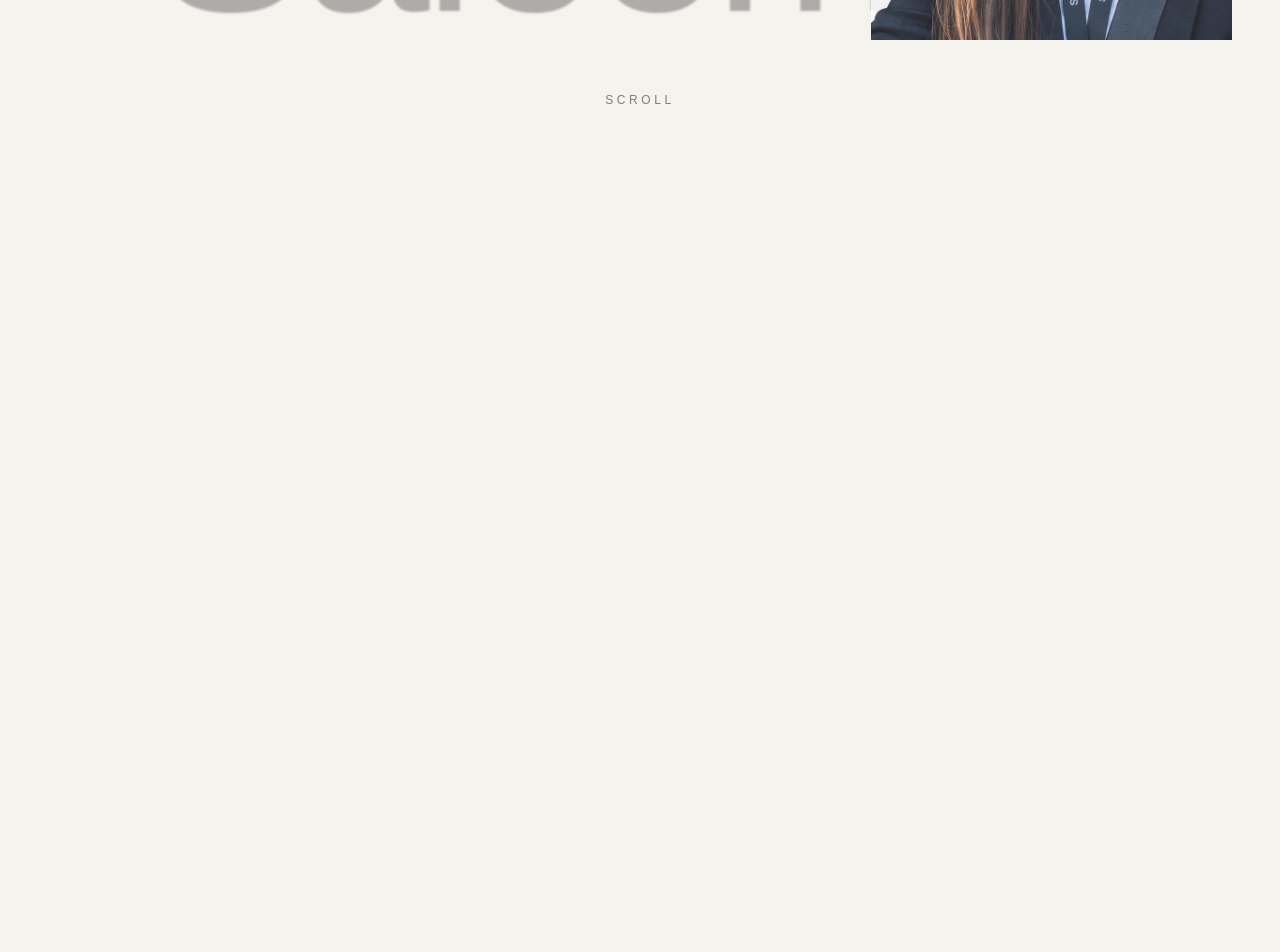
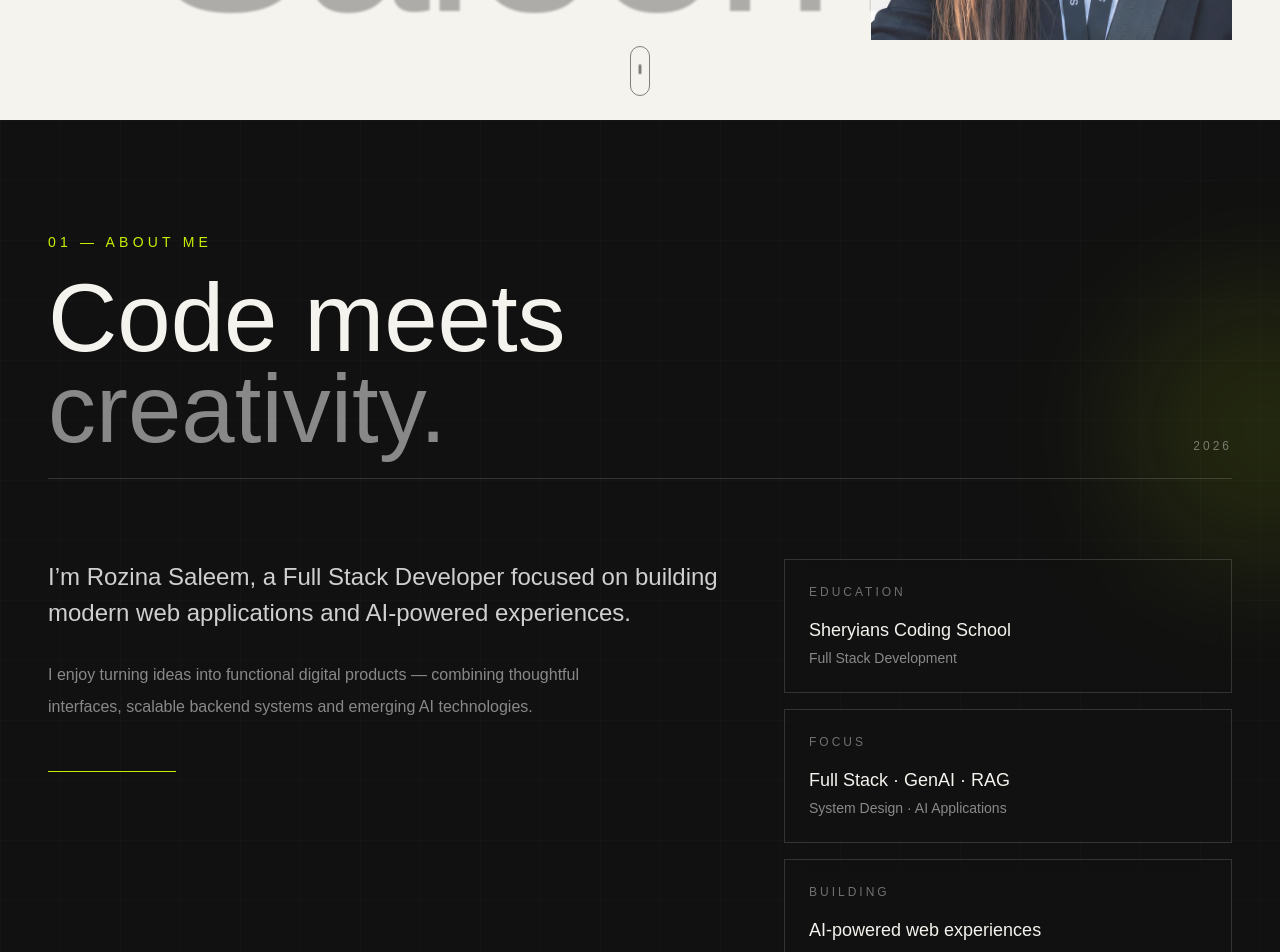
Before and after one commit to rosepeacemaker/portfolio-website, a Next.js app: page / in a window 1280 px wide. Shown: the part 680-1632 px from the top of the page. Before the commit the page ends 800 px from the top, so only its background shows below. Built offline with nearby package versions, Linux system fonts and the light colour scheme.

Commit message:
feat: implement About section with content and styling; add scroll indicator in Hero section

```diff
--- a/src/app/globals.css
+++ b/src/app/globals.css
@@ -68,3 +68,45 @@ body {
     transparent 100%
   );
 } */
+ /* for button scroll  */
+.scroll-indicator {
+  position: relative;
+  width: 20px;
+  height: 50px;
+  border: 1px solid currentColor;
+  border-radius: 999px;
+  opacity: 0.5;
+}
+
+.scroll-indicator span {
+  position: absolute;
+  left: 50%;
+  top: 6px;
+  width: 3px;
+  height: 10px;
+  border-radius: 999px;
+  background: currentColor;
+  transform: translateX(-50%);
+  animation: scrollDot 1.6s ease-in-out infinite;
+}
+
+@keyframes scrollDot {
+  0% {
+    transform: translate(-50%, 0);
+    opacity: 0;
+  }
+
+  20% {
+    opacity: 1;
+  }
+
+  70% {
+    transform: translate(-50%, 12px);
+    opacity: 1;
+  }
+
+  100% {
+    transform: translate(-50%, 16px);
+    opacity: 0;
+  }
+}
--- a/src/app/page.tsx
+++ b/src/app/page.tsx
@@ -1,6 +1,14 @@
 
 import Hero from "@/src/components/sections/Hero";
+import About from "../components/sections/About";
 
 export default function Home() {
-  return <Hero />;
+  return(
+<>
+<Hero />
+<About />
+</>
+
+  )
+
 }
--- a/src/components/sections/About.tsx
+++ b/src/components/sections/About.tsx
@@ -1,10 +1,120 @@
-
-
-
 export default function About() {
   return (
-    <section id="about" className="min-h-screen px-6 py-24">
-      <h2 className="text-5xl font-semibold">About Me</h2>
+    <section
+      id="about"
+      className="relative min-h-screen overflow-hidden bg-[#111111] px-6 py-28 text-[#f5f3ed] md:px-12"
+    >
+      {/* Grid background */}
+      <div
+        className="absolute inset-0 opacity-[0.12]"
+        style={{
+          backgroundImage: `
+            linear-gradient(rgba(255,255,255,0.15) 1px, transparent 1px),
+            linear-gradient(90deg, rgba(255,255,255,0.15) 1px, transparent 1px)
+          `,
+          backgroundSize: "60px 60px",
+        }}
+      />
+
+      {/* Glow */}
+      <div className="absolute right-[-10%] top-[15%] h-72 w-72 rounded-full bg-accent/10 blur-3xl" />
+
+      <div className="relative z-10 mx-auto max-w-7xl">
+
+        {/* Header */}
+        <div className="mb-20 flex items-end justify-between border-b border-white/15 pb-6">
+          <div>
+            <p className="text-sm uppercase tracking-[0.3em] text-accent">
+              01 — About Me
+            </p>
+
+            <h2 className="mt-5 max-w-4xl font-[var(--font-cormorant)] text-5xl font-medium leading-[0.95] md:text-8xl">
+              Code meets
+              <br />
+              <span className="text-white/50">creativity.</span>
+            </h2>
+          </div>
+
+          <span className="hidden text-xs uppercase tracking-[0.25em] text-white/40 md:block">
+            2026
+          </span>
+        </div>
+
+        {/* Content */}
+        <div className="grid gap-16 md:grid-cols-[1.2fr_0.8fr]">
+
+          {/* Intro */}
+          <div>
+            <p className="max-w-2xl text-xl leading-9 text-white/80 md:text-2xl">
+              I’m Rozina Saleem, a Full Stack Developer focused on building
+              modern web applications and AI-powered experiences.
+            </p>
+
+            <p className="mt-7 max-w-xl text-base leading-8 text-white/50">
+              I enjoy turning ideas into functional digital products —
+              combining thoughtful interfaces, scalable backend systems and
+              emerging AI technologies.
+            </p>
+
+            <div className="mt-12 h-px w-32 bg-accent" />
+          </div>
+
+          {/* Info */}
+          <div className="grid gap-4">
+
+            <div className="border border-white/15 p-6 backdrop-blur-sm transition duration-300 hover:border-accent/60">
+              <p className="text-xs uppercase tracking-[0.25em] text-white/40">
+                Education
+              </p>
+
+              <p className="mt-4 text-lg">
+                Sheryians Coding School
+              </p>
+
+              <p className="mt-1 text-sm text-white/50">
+                Full Stack Development
+              </p>
+            </div>
+
+            <div className="border border-white/15 p-6 backdrop-blur-sm transition duration-300 hover:border-accent/60">
+              <p className="text-xs uppercase tracking-[0.25em] text-white/40">
+                Focus
+              </p>
+
+              <p className="mt-4 text-lg">
+                Full Stack · GenAI · RAG
+              </p>
+
+              <p className="mt-1 text-sm text-white/50">
+                System Design · AI Applications
+              </p>
+            </div>
+
+            <div className="border border-white/15 p-6 backdrop-blur-sm transition duration-300 hover:border-accent/60">
+              <p className="text-xs uppercase tracking-[0.25em] text-white/40">
+                Building
+              </p>
+
+              <p className="mt-4 text-lg">
+                AI-powered web experiences
+              </p>
+            </div>
+
+          </div>
+        </div>
+
+        {/* Bottom label */}
+        <div className="mt-24 flex items-center justify-between border-t border-white/15 pt-6">
+          <span className="text-xs uppercase tracking-[0.25em] text-white/40">
+            Full Stack Developer
+          </span>
+
+          <span className="text-xs uppercase tracking-[0.25em] text-accent">
+            Scroll ↓
+          </span>
+        </div>
+
+      </div>
     </section>
   );
 }
--- a/src/components/sections/Hero.tsx
+++ b/src/components/sections/Hero.tsx
@@ -1,9 +1,14 @@
 import Image from "next/image";
+import ThemeToggle from "../ui/ThemeToggle";
+
+
 
 export default function Hero() {
   return (
     <section className="relative min-h-screen overflow-hidden bg-background text-foreground">
-
+<div className="absolute right-6 top-6 z-50 md:right-12 md:top-8">
+  <ThemeToggle />
+</div>
   {/* Big text behind the image */}
   <div className="absolute inset-0 z-0 flex items-center justify-center translate-x-[12%] translate-y-[12%]">
     <h1  className="font-[var(--font-cormorant)] text-[18vw] font-medium leading-none tracking-tight blur-[1px] opacity-30">
@@ -65,8 +70,10 @@ className="image-reveal h-[70vh] w-auto object-contain opacity-85 md:h-[80vh]"
 </div>
     </div>
   </div>
-<div className="absolute bottom-3 left-1/2 z-30 -translate-x-1/2 text-xs uppercase tracking-[0.3em] text-foreground/50">
-  Scroll
+<div className="absolute bottom-6 left-1/2 z-30 -translate-x-1/2">
+  <div className="scroll-indicator">
+    <span />
+  </div>
 </div>
 </section>
   );
```
Also changed, not shown: src/components/ui/ThemeToggle.tsx (+3 -11 lines).
